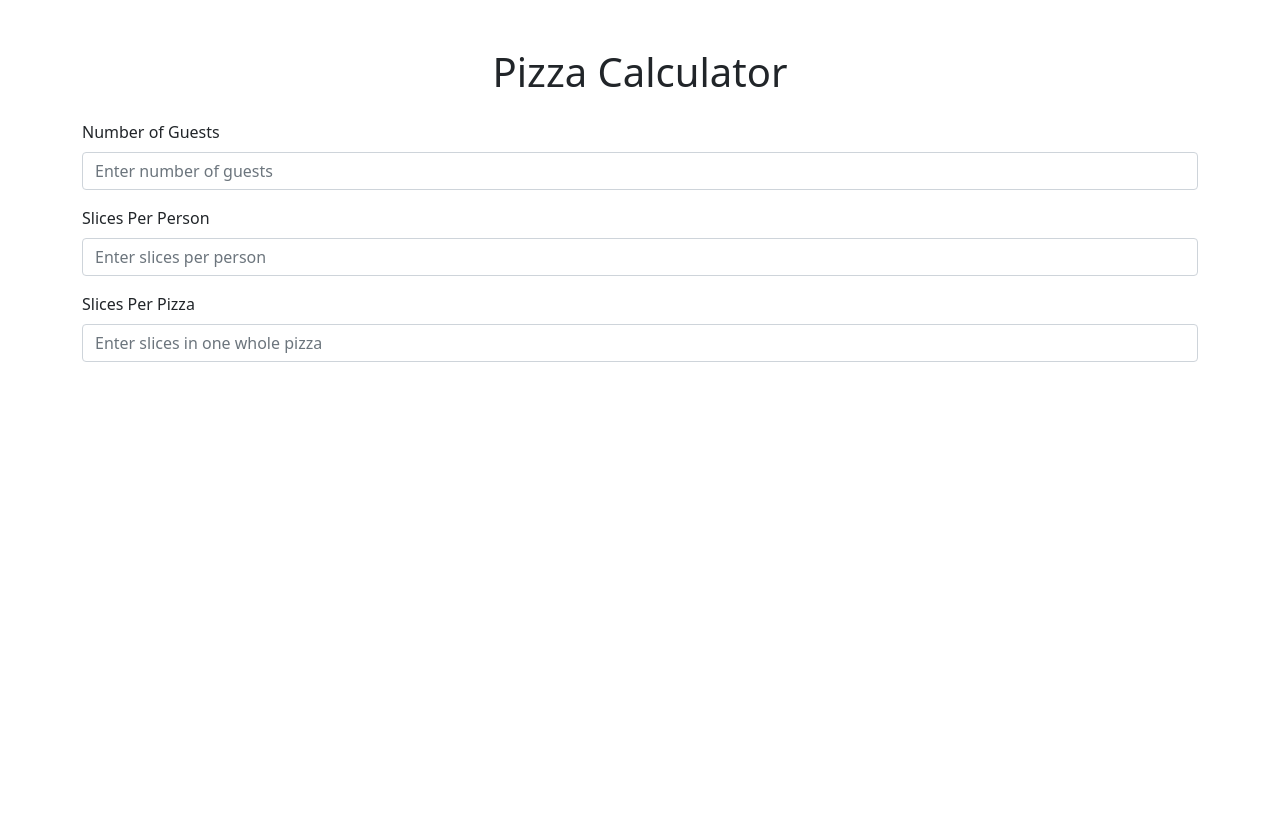
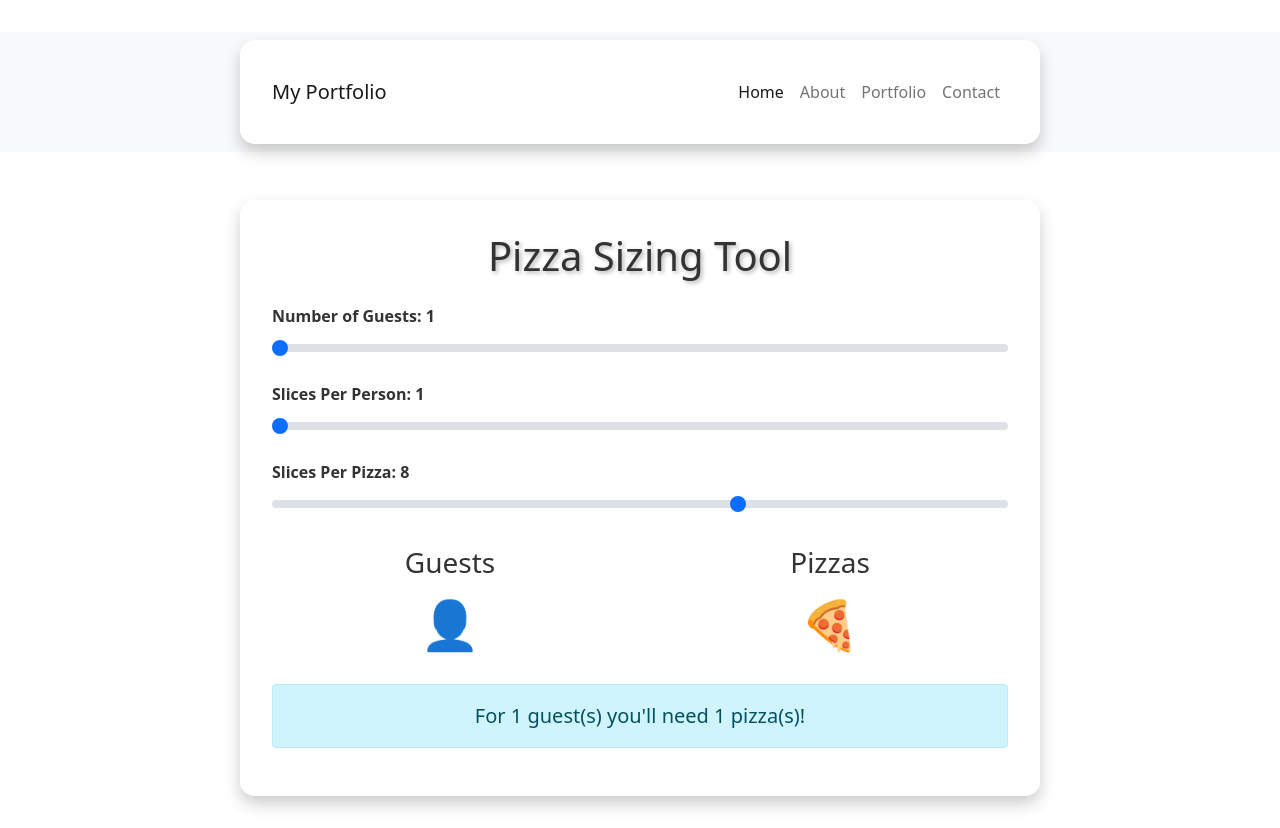
Before and after one commit to 128BitWindows/jino-web, a website with bundled scripts: page pizza.html in a window 1280 px wide. Before the commit the page ends 800 px from the top, so only its background shows below. Built offline with nearby package versions, Linux system fonts and the light colour scheme; files whose address does not match are found by name.

Commit message:
front page changes, updating pizza page

```diff
--- a/css/styles.css
+++ b/css/styles.css
@@ -3,3 +3,42 @@
     transform: scale(1.02); /* Slight zoom on hover */
     transition: all 0.3s ease; /* Smooth transition */
 }
+
+  #pizza-calculator .container {
+    max-width: 800px;
+    background: rgba(255, 255, 255, 0.95);
+    padding: 2rem;
+    border-radius: 15px;
+    box-shadow: 0 8px 16px rgba(0, 0, 0, 0.2);
+  }
+
+  #pizza-calculator h1 {
+    font-size: 2.5rem;
+    margin-bottom: 1rem;
+    text-shadow: 2px 2px 4px rgba(0, 0, 0, 0.3);
+  }
+
+  #pizza-calculator label {
+    font-weight: bold;
+  }
+
+  #pizza-calculator .emoji-icon {
+    font-size: 48px; /* Increase the size as needed */
+    transition: transform 0.3s;
+    display: inline-block;
+  }
+
+  #pizza-calculator .animate-icon:hover {
+    transform: scale(1.2) rotate(5deg);
+  }
+
+  #pizza-calculator #result {
+    font-size: 1.25rem;
+    text-align: center;
+    margin-top: 1rem;
+  }
+
+  #pizza-calculator {
+    color: #333;
+    padding: 2rem 0;
+  }
--- a/pizza.html
+++ b/pizza.html
@@ -1,32 +1,121 @@
 <!DOCTYPE html>
 <html lang="en">
 <head>
-	<meta charset="UTF-8"/>
-	<title>Pizza Calculator</title>
+  <meta charset="UTF-8" />
+  <title>Fun Pizza Calculator</title>
   <!-- Bootstrap 5 CSS -->
-	<link rel="stylesheet" href="https://cdn.jsdelivr.net/npm/bootstrap@5.0.2/dist/css/bootstrap.min.css" integrity="sha384-..." crossorigin="anonymous"/>
+  <link rel="stylesheet" href="https://cdn.jsdelivr.net/npm/bootstrap@5.0.2/dist/css/bootstrap.min.css"
+        integrity="sha384-..." crossorigin="anonymous" />
   <!-- Custom CSS -->
-	<link rel="stylesheet" href="./styles.css"/>
+  <style>
+    /* Fun, colorful background and playful fonts */
+    body {
+      color: #333;
+      min-height: 100vh;
+      margin: 0;
+      padding: 2rem 0;
+    }
+    .container {
+      max-width: 800px;
+      background: rgba(255,255,255,0.95);
+      padding: 2rem;
+      border-radius: 15px;
+      box-shadow: 0 8px 16px rgba(0,0,0,0.2);
+    }
+    h1 {
+      font-size: 2.5rem;
+      margin-bottom: 1rem;
+      text-shadow: 2px 2px 4px rgba(0,0,0,0.3);
+    }
+    label {
+      font-weight: bold;
+    }
+    /* Style for the emoji icons */
+    .emoji-icon {
+      font-size: 48px; /* Increase the size as needed */
+      transition: transform 0.3s;
+      display: inline-block;
+    }
+    /* Hover animation for icons */
+    .animate-icon:hover {
+      transform: scale(1.2) rotate(5deg);
+    }
+    #result {
+      font-size: 1.25rem;
+      text-align: center;
+      margin-top: 1rem;
+    }
+  </style>
 </head>
 <body>
+  <!-- Navbar -->
+  <nav class="navbar navbar-expand-lg navbar-light bg-light">
+    <div class="container">
+        <a class="navbar-brand" href="index.html">My Portfolio</a>
+        <button class="navbar-toggler" type="button" data-bs-toggle="collapse" data-bs-target="#navbarNav" aria-controls="navbarNav" aria-expanded="false" aria-label="Toggle navigation">
+            <span class="navbar-toggler-icon"></span>
+        </button>
+        <div class="collapse navbar-collapse" id="navbarNav">
+            <ul class="navbar-nav ms-auto">
+                <li class="nav-item">
+                    <a class="nav-link active" href="index.html">Home</a>
+                </li>
+                <li class="nav-item">
+                    <a class="nav-link" href="#about">About</a>
+                </li>
+                <li class="nav-item">
+                    <a class="nav-link" href="#portfolio">Portfolio</a>
+                </li>
+                <li class="nav-item">
+                    <a class="nav-link" href="#contact">Contact</a>
+                </li>
+            </ul>
+        </div>
+    </div>
+  </nav>
+
   <div class="container mt-5">
-		<h1 class="mb-4 text-center">Pizza Calculator</h1>
-		<form id="pizzaForm" class="mb-3">
+    <h1 class="text-center mb-4">Pizza Sizing Tool</h1>
+    <form id="pizzaForm" class="mb-4">
+      <!-- Number of Guests Slider -->
       <div class="mb-3">
-				<label for="numGuests" class="form-label">Number of Guests</label>
-				<input type="number" class="form-control" id="numGuests" placeholder="Enter number of guests"/>
+        <label for="numGuests" class="form-label">
+          Number of Guests: <span id="numGuestsValue">1</span>
+        </label>
+        <input type="range" class="form-range" id="numGuests" min="1" max="50" value="1" />
       </div>
+      <!-- Slices Per Person Slider -->
       <div class="mb-3">
-				<label for="slicesPerPerson" class="form-label">Slices Per Person</label>
-				<input type="number" class="form-control" id="slicesPerPerson" placeholder="Enter slices per person"/>
+        <label for="slicesPerPerson" class="form-label">
+          Slices Per Person: <span id="slicesPerPersonValue">1</span>
+        </label>
+        <input type="range" class="form-range" id="slicesPerPerson" min="1" max="10" value="1" />
       </div>
+      <!-- Slices Per Pizza Slider -->
       <div class="mb-3">
-				<label for="slicesPerPizza" class="form-label">Slices Per Pizza</label>
-				<input type="number" class="form-control" id="slicesPerPizza" placeholder="Enter slices in one whole pizza"/>
+        <label for="slicesPerPizza" class="form-label">
+          Slices Per Pizza: <span id="slicesPerPizzaValue">8</span>
+        </label>
+        <input type="range" class="form-range" id="slicesPerPizza" min="1" max="12" value="8" />
       </div>
     </form>
+
+    <!-- Dynamic Icon Displays -->
+    <div class="row mb-4">
+      <div class="col text-center">
+        <h3>Guests</h3>
+        <div id="guestsContainer"></div>
+      </div>
+      <div class="col text-center">
+        <h3>Pizzas</h3>
+        <div id="pizzasContainer"></div>
+      </div>
+    </div>
+
+    <!-- Calculation Result -->
     <div id="result" class="alert alert-info d-none"></div>
   </div>
+  <!-- Load the compiled JavaScript -->
   <script src="./dist/pizzaApp.js"></script>
 </body>
 </html>
--- a/src/pizzaApp.ts
+++ b/src/pizzaApp.ts
@@ -1,32 +1,70 @@
+// Get DOM elements
 const numGuestsInput = document.getElementById("numGuests") as HTMLInputElement;
 const slicesPerPersonInput = document.getElementById("slicesPerPerson") as HTMLInputElement;
 const slicesPerPizzaInput = document.getElementById("slicesPerPizza") as HTMLInputElement;
 const resultDiv = document.getElementById("result") as HTMLDivElement;
+const guestsContainer = document.getElementById("guestsContainer") as HTMLDivElement;
+const pizzasContainer = document.getElementById("pizzasContainer") as HTMLDivElement;
 
-//Calculate and display the number of pizzas needed
-function calculatePizzas(): void
-{
-	// Read and parse integer values from each input
+// Get the span elements that show the current slider value
+const numGuestsValueSpan = document.getElementById("numGuestsValue") as HTMLSpanElement;
+const slicesPerPersonValueSpan = document.getElementById("slicesPerPersonValue") as HTMLSpanElement;
+const slicesPerPizzaValueSpan = document.getElementById("slicesPerPizzaValue") as HTMLSpanElement;
+
+// Unicode emoji constants
+const PIZZA_EMOJI = "🍕";
+const GUEST_EMOJI = "👤";
+
+// Calculate and update the UI
+function calculatePizzas(): void {
+  // Parse the current slider values
   const numGuests = parseInt(numGuestsInput.value) || 0;
   const slicesPerPerson = parseInt(slicesPerPersonInput.value) || 0;
   const slicesPerPizza = parseInt(slicesPerPizzaInput.value) || 0;
 
-	// If all values are > 0, calculate
-	if (numGuests > 0 && slicesPerPerson > 0 && slicesPerPizza > 0)
-    {
+  // Update the display spans next to each slider
+  numGuestsValueSpan.textContent = numGuestsInput.value;
+  slicesPerPersonValueSpan.textContent = slicesPerPersonInput.value;
+  slicesPerPizzaValueSpan.textContent = slicesPerPizzaInput.value;
+
+  // Only calculate if all values are > 0
+  if (numGuests > 0 && slicesPerPerson > 0 && slicesPerPizza > 0) {
     const totalSlicesNeeded = numGuests * slicesPerPerson;
     const pizzasNeeded = Math.ceil(totalSlicesNeeded / slicesPerPizza);
 
-		resultDiv.textContent = `You will need ${pizzasNeeded} pizza(s) for ${numGuests} guest(s).`;
+    resultDiv.textContent = `For ${numGuests} guest(s) you'll need ${pizzasNeeded} pizza(s)!`;
     resultDiv.classList.remove("d-none");
+
+    // Update guest icons: one emoji per guest
+    guestsContainer.innerHTML = "";
+    for (let i = 0; i < numGuests; i++) {
+      const span = document.createElement("span");
+      span.textContent = GUEST_EMOJI;
+      span.classList.add("emoji-icon", "mx-1", "animate-icon");
+      guestsContainer.appendChild(span);
     }
-    else
-    {
-		// If any field is missing/invalid, show a message
+
+    // Update pizza icons: one emoji per pizza needed
+    pizzasContainer.innerHTML = "";
+    for (let i = 0; i < pizzasNeeded; i++) {
+      const span = document.createElement("span");
+      span.textContent = PIZZA_EMOJI;
+      span.classList.add("emoji-icon", "mx-1", "animate-icon");
+      pizzasContainer.appendChild(span);
+    }
+  } else {
+    // If any field is invalid, show an error and clear icons
     resultDiv.textContent = "Please provide valid numbers in all fields.";
     resultDiv.classList.remove("d-none");
+    guestsContainer.innerHTML = "";
+    pizzasContainer.innerHTML = "";
   }
 }
+
+// Attach input event listeners so that every slider change triggers a recalculation
 numGuestsInput.addEventListener("input", calculatePizzas);
 slicesPerPersonInput.addEventListener("input", calculatePizzas);
 slicesPerPizzaInput.addEventListener("input", calculatePizzas);
+
+// Run the calculation on initial load so the icons show up by default.
+calculatePizzas();
```
Also changed, not shown: index.html (+2 -5 lines), proj1.html (deleted, +0 -84 lines). Lines whose indentation alone changed are shown as unchanged.
